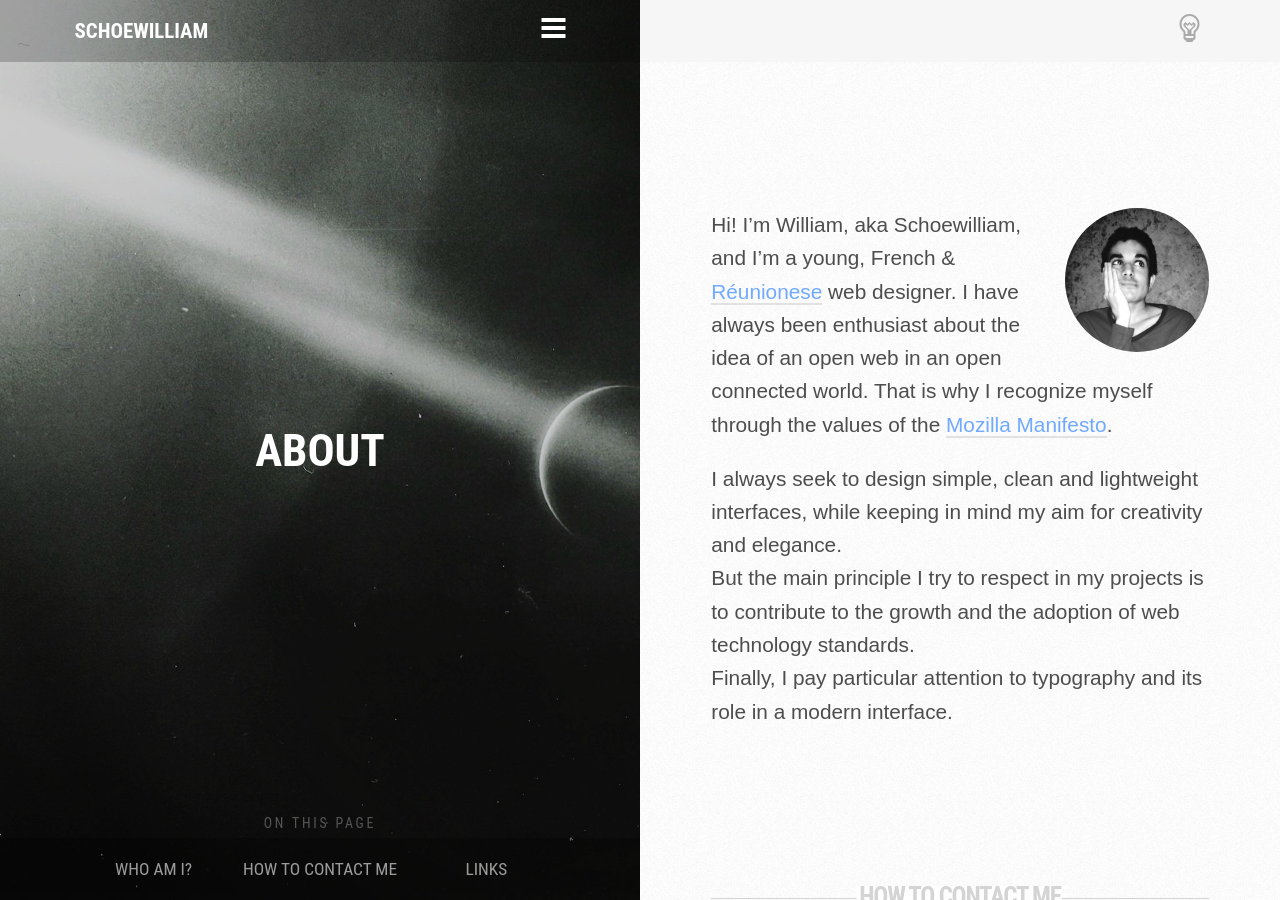
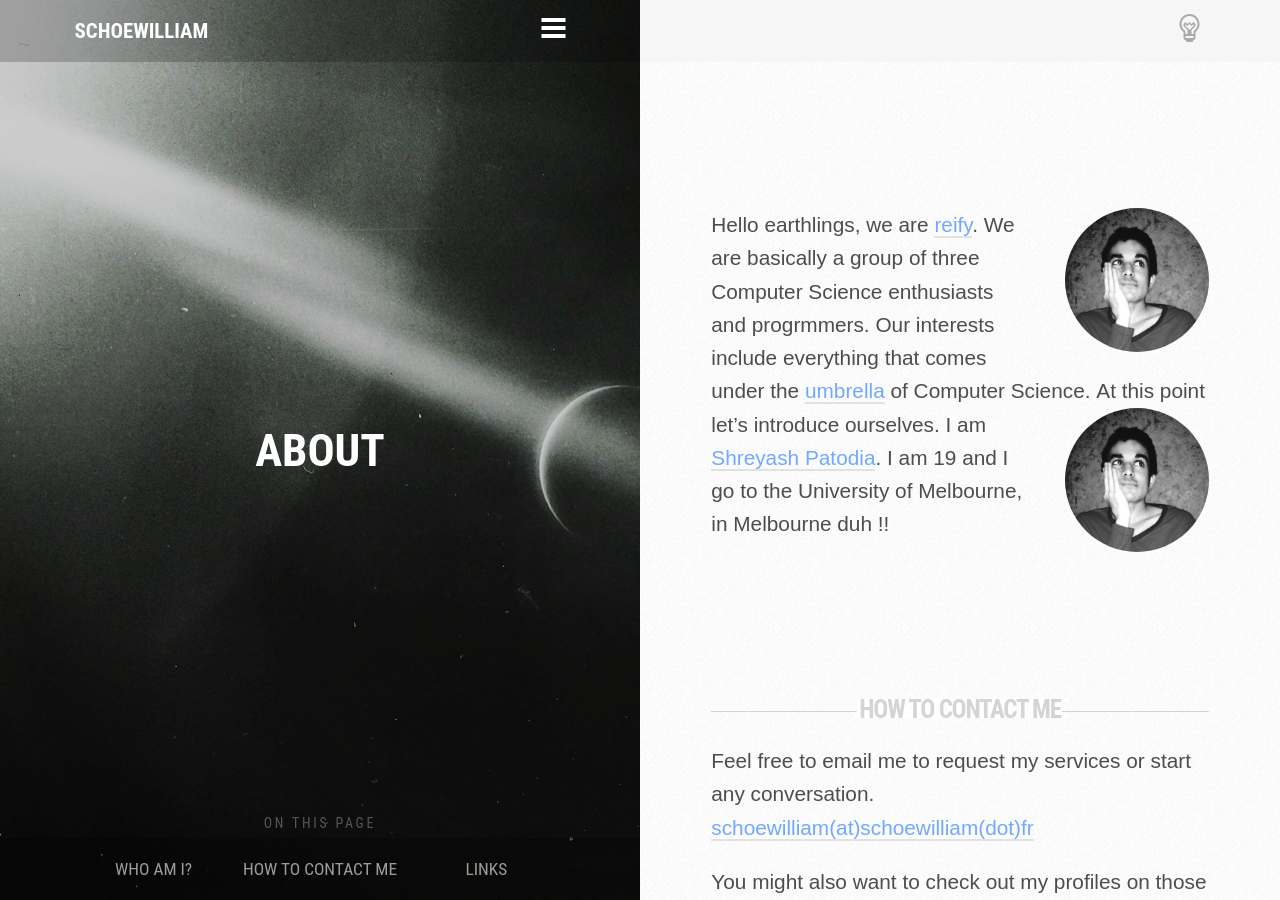
Before and after one commit to reifycode/reifycode.github.io, a Jekyll site: the page built from _posts/en/pages/2015-01-01-about.md, in a window 1280 px wide and 900 px high. Built offline with Jekyll 4.4.1, drawn with Linux system fonts in a browser that asks for light colours; some web fonts are replaced; comment, search, counter and statistics services are not loaded.

Commit message:
Working template blog

```diff
--- a/_config.yml
+++ b/_config.yml
@@ -5,7 +5,7 @@ url: http://schoewilliam.fr
 
 author: William Dorffer aka. Schoewilliam
 description: Open web enthusiast, non-writer writer, Iceland dreamer.
-title: Schoewilliam
+title: reify
 
 permalink: /:year/:month/:day/:title.html
 markdown: kramdown
--- a/_posts/en/pages/2015-01-01-about.md
+++ b/_posts/en/pages/2015-01-01-about.md
@@ -12,11 +12,12 @@ navigation:
    url: "#linksweb"
 ---
 ![Yup, that's me](/images/layout/photos/photo-penseur.jpg){: class="avatar"}
-Hi! I'm William, aka Schoewilliam, and I'm a young, French & [Réunionese](http://en.wikipedia.org/wiki/R%C3%A9union) web designer. I have always been enthusiast about the idea of an open web in an open connected world. That is why I recognize myself through the values of the [Mozilla Manifesto](https://www.mozilla.org/en-US/about/manifesto/).
+Hello earthlings, we are [reify](http://www.vocabulary.com/dictionary/reify). We are basically a group of three Computer Science
+enthusiasts and progrmmers. Our interests include everything that comes under the [umbrella](http://giphy.com/gifs/funny-film-xyRNC33DiD172) of Computer Science.
+![Yup, that's me](/images/layout/photos/photo-penseur.jpg){: class="avatar"}
+At this point let's introduce ourselves. I am [Shreyash Patodia](https://www.facebook.com/shreyash.patodia). I am 19 and I go to the University of Melbourne, in Melbourne duh !!
 
-I always seek to design simple, clean and lightweight interfaces, while keeping in mind my aim for creativity and elegance.
-But the main principle I try to respect in my projects is to contribute to the growth and the adoption of web technology standards.
-Finally, I pay particular attention to typography and its role in a modern interface.
+
 
 <!--more-->
 
```
Also changed, not shown: _posts/en/pages/2015-01-03-index.md (+2 -2 lines), 4 other files.
